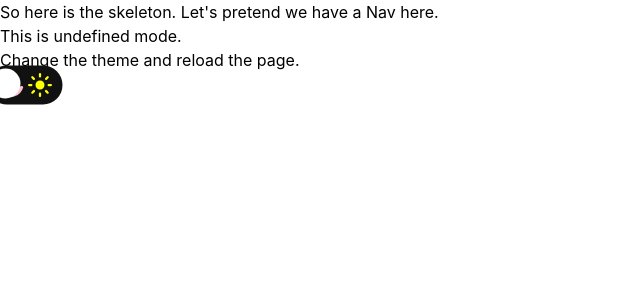
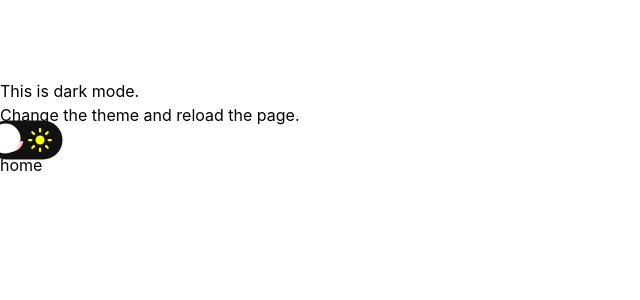
Before and after one commit to MatousAc/acHybl, a SvelteKit app: page / in a window 1280 px wide. Shown: the top 300 px of the page, without its empty margins (0-640 px from the left). Built offline with nearby package versions, Linux system fonts and the light colour scheme.

Commit message:
little progress

```diff
--- a/package.json
+++ b/package.json
@@ -32,6 +32,6 @@
 	"type": "module",
 	"dependencies": {
 		"github-calendar": "^2.3.1",
-		"svelte-dark-mode": "^2.1.0"
+		"svelte-theme-switcher": "^0.0.11"
 	}
 }
--- /dev/null
+++ b/src/components/Bar.svelte
@@ -0,0 +1,44 @@
+<script>
+
+  let menuShow = false;
+
+  function toggleNavbar() {
+    menuShow = !menuShow;
+  }
+
+  </script>
+  <div class="flex flex-wrap py-2">
+    <div class="w-full px-4">
+      <nav class="relative flex flex-wrap items-center justify-between px-2 py-3 navbar-expand-lg bg-blueGray-500 rounded">
+        <div class="container px-4 mx-auto flex flex-wrap items-center justify-between">
+          <div class="w-full relative flex justify-between lg:w-auto px-4 lg:static lg:block lg:justify-start">
+            <a class="text-sm font-bold leading-relaxed inline-block mr-4 py-2 whitespace-no-wrap uppercase text-white" href="#pablo">
+              blueGray Starter Menu
+            </a>
+            <button class="text-white cursor-pointer text-xl leading-none px-3 py-1 border border-solid border-transparent rounded bg-transparent block lg:hidden outline-none focus:outline-none" type="button" on:click={toggleNavbar}>
+              <i class="fas fa-bars"></i>
+            </button>
+          </div>
+          <div class="lg:flex lg:flex-grow items-center {menuShow ? 'flex':'hidden'}">
+            <ul class="flex flex-col lg:flex-row list-none lg:ml-auto">
+              <li class="nav-item">
+                <a class="px-3 py-2 flex items-center text-xs uppercase font-bold leading-snug text-white hover:opacity-75" href="#pablo">
+                  <i class="fas fa-globe text-lg leading-lg text-white opacity-75"></i>
+                </a>
+              </li>
+              <li class="nav-item">
+                <a class="px-3 py-2 flex items-center text-xs uppercase font-bold leading-snug text-white hover:opacity-75" href="#pablo">
+                  <i class="fas fa-user text-lg leading-lg text-white opacity-75"></i>
+                </a>
+              </li>
+              <li class="nav-item">
+                <a class="px-3 py-2 flex items-center text-xs uppercase font-bold leading-snug text-white hover:opacity-75" href="#pablo">
+                  <i class="fas fa-cog text-lg leading-lg text-white opacity-75"></i>
+                </a>
+              </li>
+            </ul>
+          </div>
+        </div>
+      </nav>
+    </div>
+  </div>
--- a/src/components/ThemeToggle.svelte
+++ b/src/components/ThemeToggle.svelte
@@ -1,25 +1,41 @@
-<script>
-  // const checkbox = document.getElementById('checkbox');
+<script lang="ts">
+	import { theme } from '../ts/theme';
 
-  // checkbox.addEventListener('change', ()=>{
-  //   document.body.classList.toggle('dark');
-  // })
+	let toggleTheme = () => {
+		theme.update((val) => (val === 'dark' ? 'light' : 'dark'));
+	};
 </script>
 
 <div>
-<input type="checkbox" class="checkbox" id="checkbox">
+	<input on:change={toggleTheme} type="checkbox" class="checkbox" id="checkbox" />
 	<label for="checkbox" class="label">
 		<!-- <img class=moon src="../assets/moon.svg">
   <img class=sun src="../assets/sun.svg"> -->
-  <svg xmlns="http://www.w3.org/2000/svg" viewBox="0 0 20 20" fill="currentColor" class="w-5 h-5 moon">
-    <path fill-rule="evenodd" d="M7.455 2.004a.75.75 0 01.26.77 7 7 0 009.958 7.967.75.75 0 011.067.853A8.5 8.5 0 116.647 1.921a.75.75 0 01.808.083z" clip-rule="evenodd" />
+		<svg
+			xmlns="http://www.w3.org/2000/svg"
+			viewBox="0 0 20 20"
+			fill="currentColor"
+			class="w-5 h-5 moon"
+		>
+			<path
+				fill-rule="evenodd"
+				d="M7.455 2.004a.75.75 0 01.26.77 7 7 0 009.958 7.967.75.75 0 011.067.853A8.5 8.5 0 116.647 1.921a.75.75 0 01.808.083z"
+				clip-rule="evenodd"
+			/>
 		</svg>
-  <svg xmlns="http://www.w3.org/2000/svg" viewBox="0 0 20 20" fill="currentColor" class="w-5 h-5 sun">
-    <path d="M10 2a.75.75 0 01.75.75v1.5a.75.75 0 01-1.5 0v-1.5A.75.75 0 0110 2zM10 15a.75.75 0 01.75.75v1.5a.75.75 0 01-1.5 0v-1.5A.75.75 0 0110 15zM10 7a3 3 0 100 6 3 3 0 000-6zM15.657 5.404a.75.75 0 10-1.06-1.06l-1.061 1.06a.75.75 0 001.06 1.06l1.06-1.06zM6.464 14.596a.75.75 0 10-1.06-1.06l-1.06 1.06a.75.75 0 001.06 1.06l1.06-1.06zM18 10a.75.75 0 01-.75.75h-1.5a.75.75 0 010-1.5h1.5A.75.75 0 0118 10zM5 10a.75.75 0 01-.75.75h-1.5a.75.75 0 010-1.5h1.5A.75.75 0 015 10zM14.596 15.657a.75.75 0 001.06-1.06l-1.06-1.061a.75.75 0 10-1.06 1.06l1.06 1.06zM5.404 6.464a.75.75 0 001.06-1.06l-1.06-1.06a.75.75 0 10-1.061 1.06l1.06 1.06z" />
+		<svg
+			xmlns="http://www.w3.org/2000/svg"
+			viewBox="0 0 20 20"
+			fill="currentColor"
+			class="w-5 h-5 sun"
+		>
+			<path
+				d="M10 2a.75.75 0 01.75.75v1.5a.75.75 0 01-1.5 0v-1.5A.75.75 0 0110 2zM10 15a.75.75 0 01.75.75v1.5a.75.75 0 01-1.5 0v-1.5A.75.75 0 0110 15zM10 7a3 3 0 100 6 3 3 0 000-6zM15.657 5.404a.75.75 0 10-1.06-1.06l-1.061 1.06a.75.75 0 001.06 1.06l1.06-1.06zM6.464 14.596a.75.75 0 10-1.06-1.06l-1.06 1.06a.75.75 0 001.06 1.06l1.06-1.06zM18 10a.75.75 0 01-.75.75h-1.5a.75.75 0 010-1.5h1.5A.75.75 0 0118 10zM5 10a.75.75 0 01-.75.75h-1.5a.75.75 0 010-1.5h1.5A.75.75 0 015 10zM14.596 15.657a.75.75 0 001.06-1.06l-1.06-1.061a.75.75 0 10-1.06 1.06l1.06 1.06zM5.404 6.464a.75.75 0 001.06-1.06l-1.06-1.06a.75.75 0 10-1.061 1.06l1.06 1.06z"
+			/>
 		</svg>
 
-  <div class='ball'>
-</label>
+		<div class="ball" /></label
+	>
 </div>
 
 <style>
@@ -45,9 +61,9 @@ body.dark {
 	.label {
 		width: 50px;
 		height: 26px;
-  background-color:#111;
+		background-color: #111;
 		display: flex;
-  border-radius:50px;
+		border-radius: 50px;
 		align-items: center;
 		justify-content: space-between;
 		padding: 5px;
@@ -67,7 +83,7 @@ body.dark {
 	}
 
 	/*  target the elemenent after the label*/
-.checkbox:checked + .label .ball{
+	.checkbox:checked + .label .ball {
 		transform: translateX(24px);
 	}
 
--- a/src/routes/+layout.svelte
+++ b/src/routes/+layout.svelte
@@ -1,5 +1,29 @@
-<script>
-	import '../app.postcss';
+<script lang="ts">
+  import '../app.postcss';
+  import '../css/theme.css'
+	import ThemeToggle from '../components/ThemeToggle.svelte';
+  import { theme } from '../ts/theme'
+	import Bar from '../components/Bar.svelte';
+
+  let currentTheme: string;
+  theme.subscribe(val => currentTheme = val)
 </script>
 
+<main class="skeleton">
+<Bar/>
+
+<h1>This is {currentTheme} mode.</h1>
+<p>Change the theme and reload the page.</p>
+
+<ThemeToggle/>
+
 <slot />
+</main>
+
+<style>
+.skeleton {
+  color-scheme: light dark;
+  background-color: var(--background);
+  color: var(--foreground)
+}
+</style>
--- a/src/routes/+page.svelte
+++ b/src/routes/+page.svelte
@@ -1,27 +1,10 @@
 <script lang="ts">
-  import '../css/theme.css'
-  import DarkMode from "svelte-dark-mode";
-  import ThemeToggle from '../components/ThemeToggle.svelte'
+  // import ThemeToggle from '../components/ThemeToggle.svelte'
+  // import { theme, type Theme } from '../ts/theme'
 
-  let theme: string;
+  // let currentTheme: Theme;
+  // theme.subscribe(val => currentTheme = val)
 
 </script>
 
-<!-- <DarkMode bind:theme /> -->
-
-<main class="skeleton {theme}">
-So here is the skeleton. Let's pretend we have a Nav here.
-
-<h1>This is {theme} mode.</h1>
-<p>Change the theme and reload the page.</p>
-
-<ThemeToggle/>
-</main>
-
-<style>
-.skeleton {
-  color-scheme: light dark;
-  background-color: var(--background);
-  color: var(--foreground)
-}
-</style>
+<h1>home</h1>
--- a/src/ts/stores.ts
+++ /dev/null
@@ -1 +0,0 @@
-import { writable } from "svelte/store";
--- /dev/null
+++ b/src/ts/theme.ts
@@ -0,0 +1,6 @@
+import { writable, type Writable } from "svelte/store"
+
+export type Theme =  "light" | "dark"
+
+// const prefersDarkMode = window.matchMedia('(prefers-color-scheme: dark)')
+export const theme: Writable<Theme> = writable("dark")//prefersDarkMode.matches ? 'dark' : 'light')
```
Also changed, not shown: 1 other file (tests, documents, lock files or other folders). Lines whose indentation alone changed are shown as unchanged.
